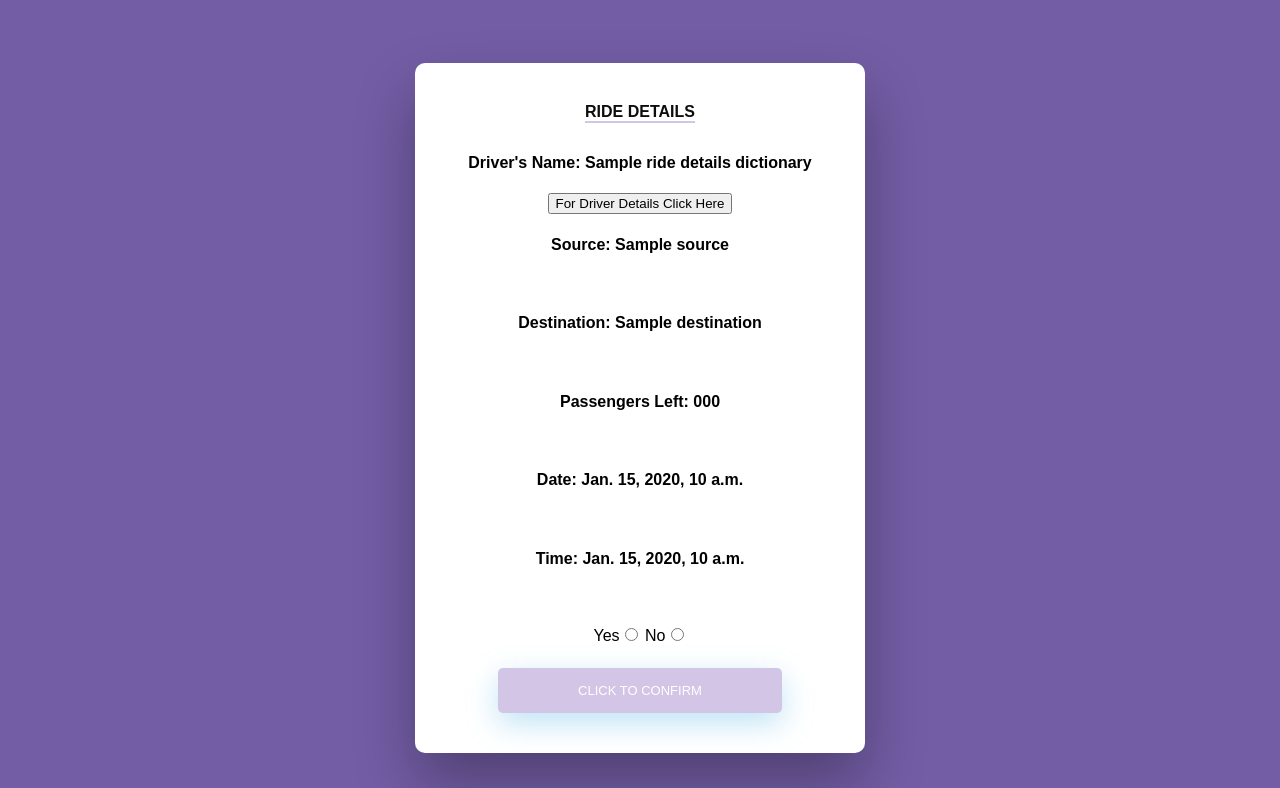
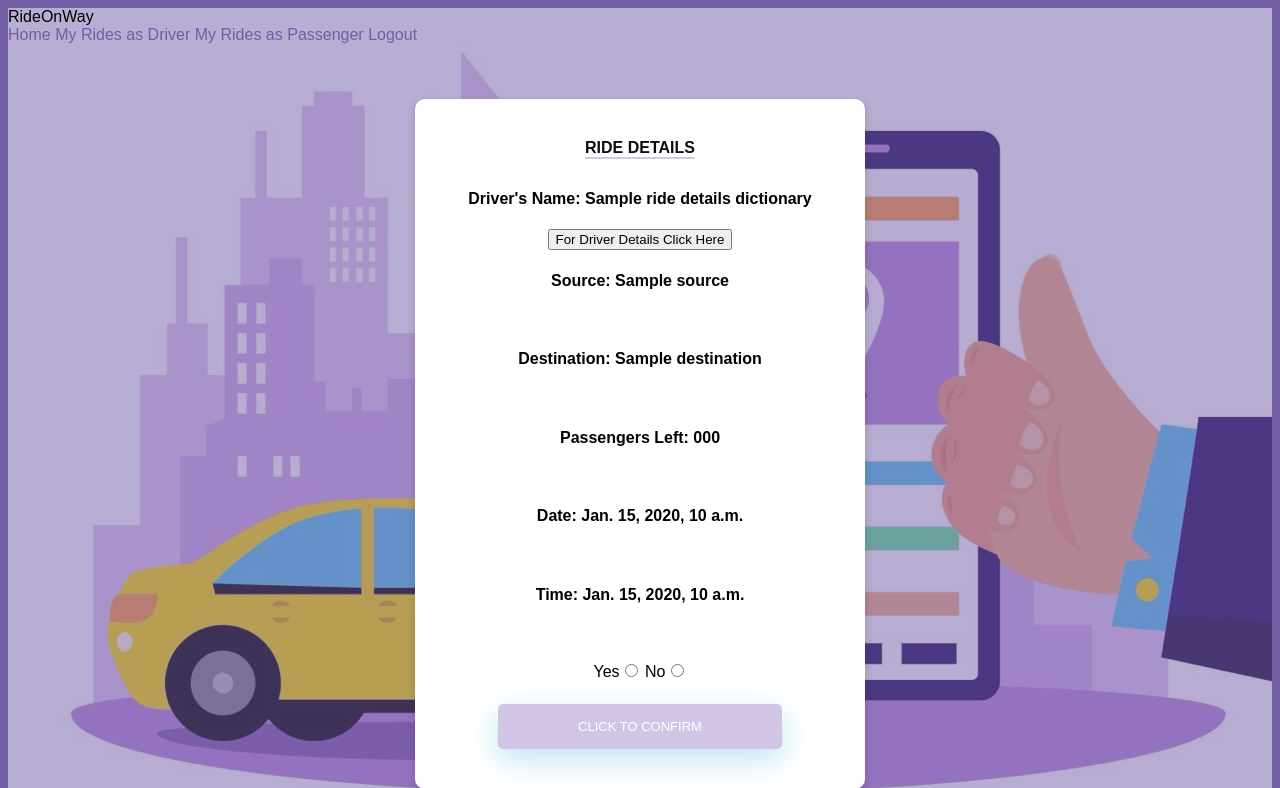
Before and after one commit to sushilbnk/RideOnWay, a Django app: template SoftwareEngg/RideOnWay/templates/HTML/RideDetails.html in a window 1280 px wide. Shown: the top 788 px of the page. Run offline with Django 5.2, Linux system fonts and the light colour scheme; the template is opened without the code that fills it: most values are stand-ins (such as "Sample title", 1, 10 or a date in 2020).

Commit message:
Updated the hyperlinks and linked css in RideDetails.html

```diff
--- a/SoftwareEngg/RideOnWay/templates/HTML/RideDetails.html
+++ b/SoftwareEngg/RideOnWay/templates/HTML/RideDetails.html
@@ -4,9 +4,21 @@
   <meta charset="UTF-8">
   <title>Ride Details</title>
     {% load static %}
- <link rel="stylesheet" href="{% static "CSS/loginRegister.css" %}">
+ <link rel="stylesheet" href="{% static "CSS/CreateRide.css" %}">
 </head>
-<body>
+<body background="{% static "CSS/background2.png" %}">
+<div class="navbar">
+    <div class="navbar-title">
+      RideOnWay
+    </div>
+
+  <div class="links">
+    <a href="../../DashBoard/" >Home</a>
+    <a href="../../myRidesAsADriver/" >My Rides as Driver</a>
+    <a href="../../myRidesAsAPassenger/" >My Rides as Passenger</a>
+    <a href="../../Login/" >Logout</a>
+  </div>
+</div>
 <div class="Content">
   <div id="formContent">
     <h2> Ride Details </h2>
```
